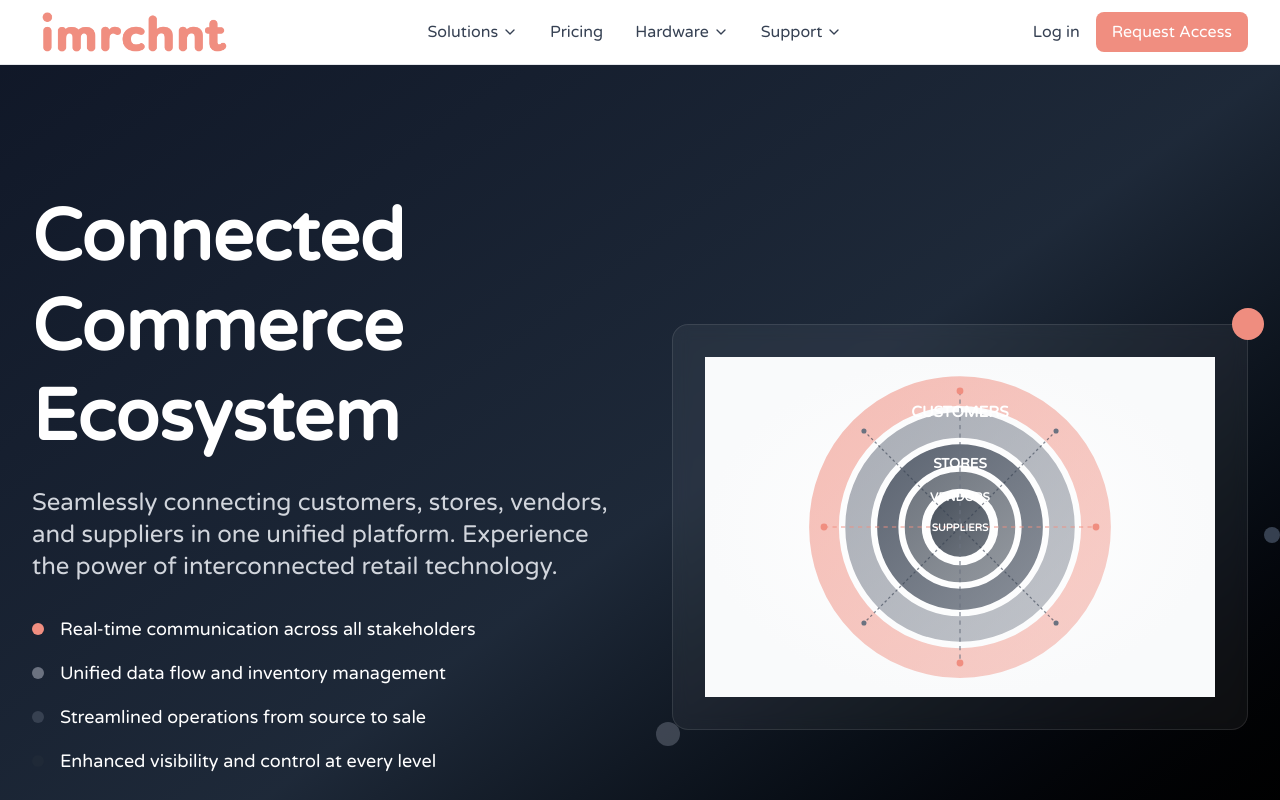
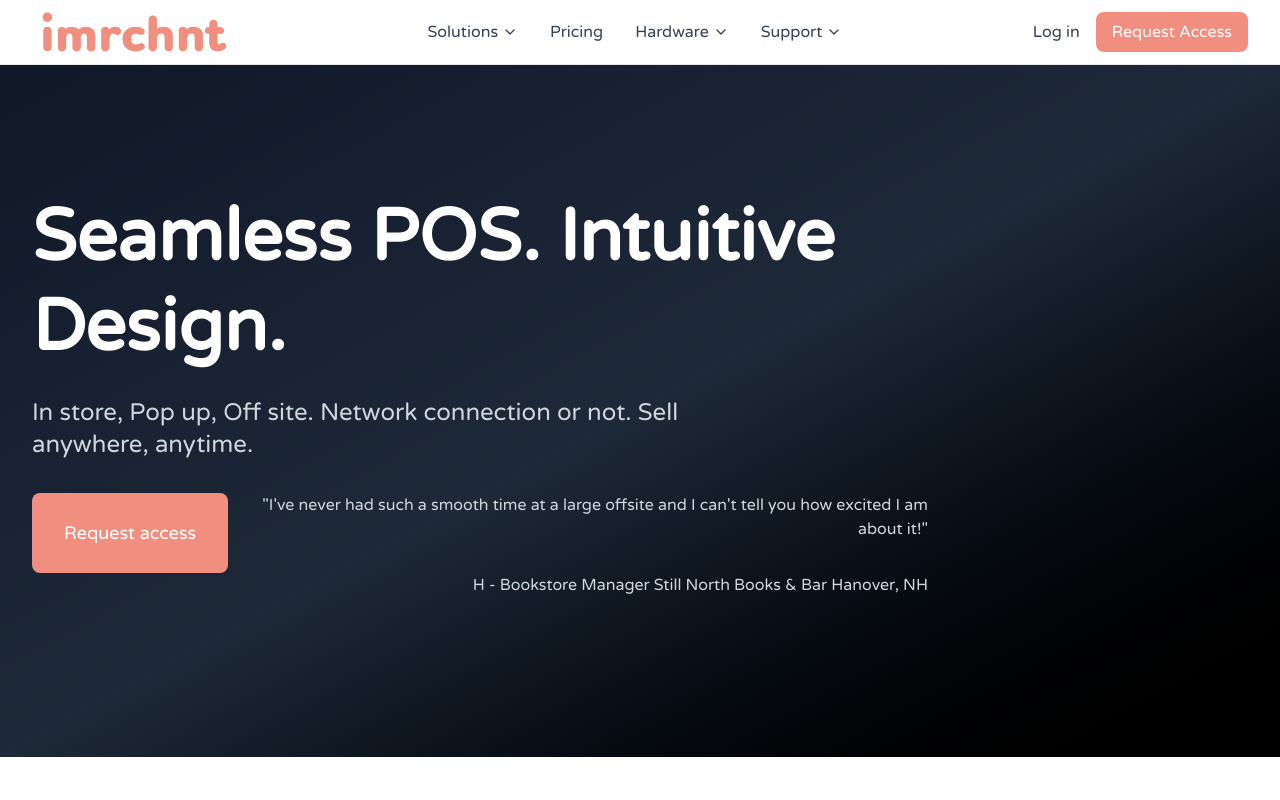
Before and after one commit to MarkHochreiter/imrchnt-website, a React (Vite) app: page / in a window 1280 px wide. Shown: the top 800 px of the page. Built offline with nearby package versions, Linux system fonts and the light colour scheme.

Commit message:
Update App.jsx

```diff
--- a/src/App.jsx
+++ b/src/App.jsx
@@ -151,8 +151,37 @@ function App() {
       case 'home':
         return (
           <>
-            {/* Interconnected Ecosystem Hero Section */}
-            <InterconnectedEcosystemHero onSignupClick={handleSignupClick} onNavigate={navigateTo} />
+            {/* Hero Section */}
+            <section className="bg-gradient-to-br from-gray-900 via-gray-800 to-black text-white py-20 lg:py-32">
+              <div className="max-w-7xl mx-auto px-4 sm:px-6 lg:px-8">
+                <div className="max-w-4xl">
+                  <h1 className="text-4xl md:text-6xl lg:text-7xl font-houschka-extrabold leading-tight mb-6">
+                    Seamless POS. Intuitive Design.
+                  </h1>
+                  <p className="text-xl md:text-2xl text-gray-300 mb-8 max-w-2xl">
+                    In store, Pop up, Off site. Network connection or not.
+ Sell anywhere, anytime.
+                  </p>
+                  <div className="flex flex-col sm:flex-row gap-4">
+                    <Button
+                      size="lg"
+                      className="bg-[#f08e80] hover:bg-violet-400 text-white text-lg px-8 py-4"
+                      onClick={handleSignupClick}
+                    >
+                      Request access
+                    </Button>
+                    <p className="text-base md:text-right text-gray-300 font-houschka-medium mb-8 max-w-2xl ml-auto">
+                   "I've never had such a smooth time at a large offsite and I can't tell you how excited I am about it!"
+                    </p>
+                  </div>
+                  <p className="text-base md:text-right text-gray-300 font-houschka-medium mb-8 max-w-2xl ml-auto">
+                    H - Bookstore Manager
+
+                    Still North Books & Bar Hanover, NH
+                  </p>
+                </div>
+              </div>
+            </section>
 
             {/* Platform Overview */}
             <section className="py-20 bg-white">
```
